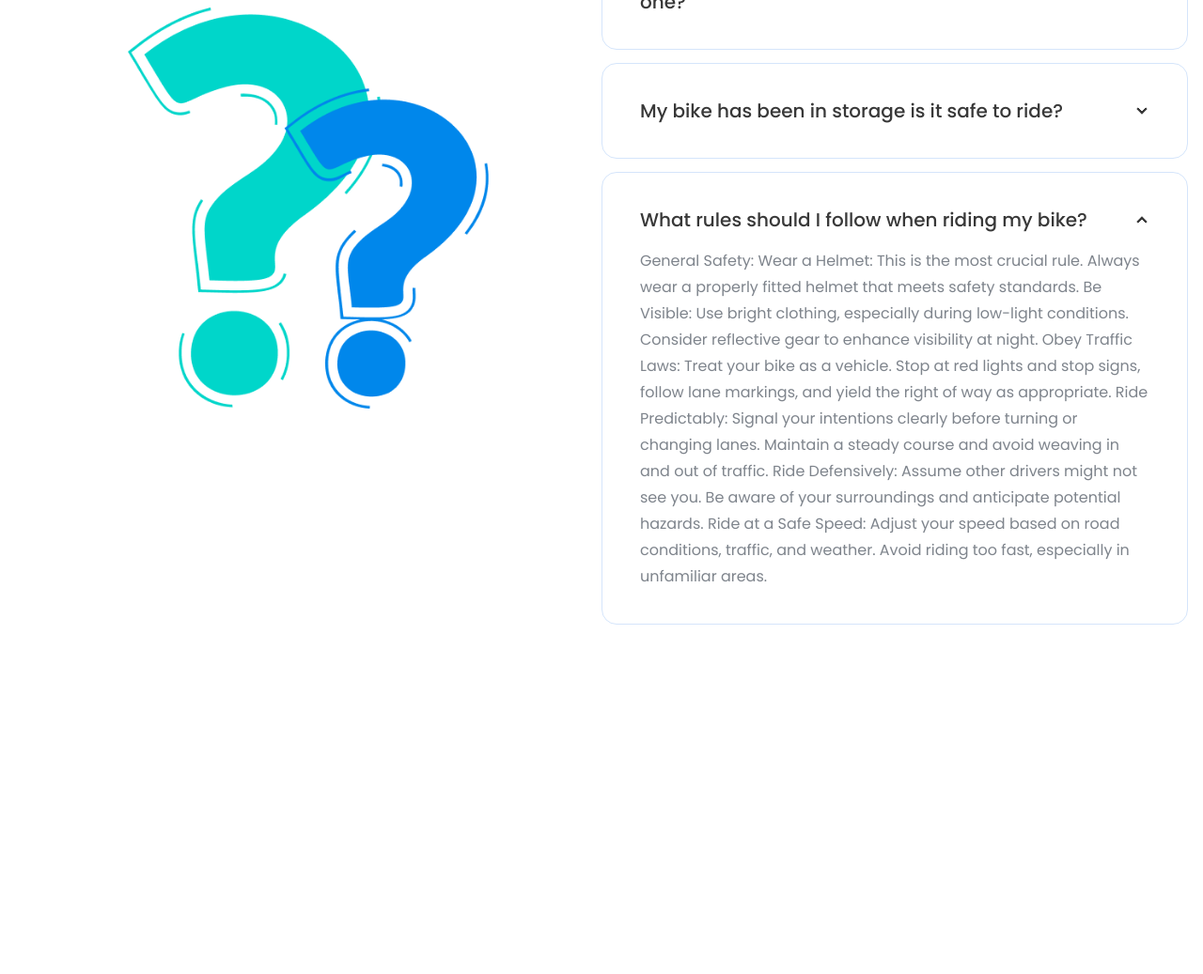
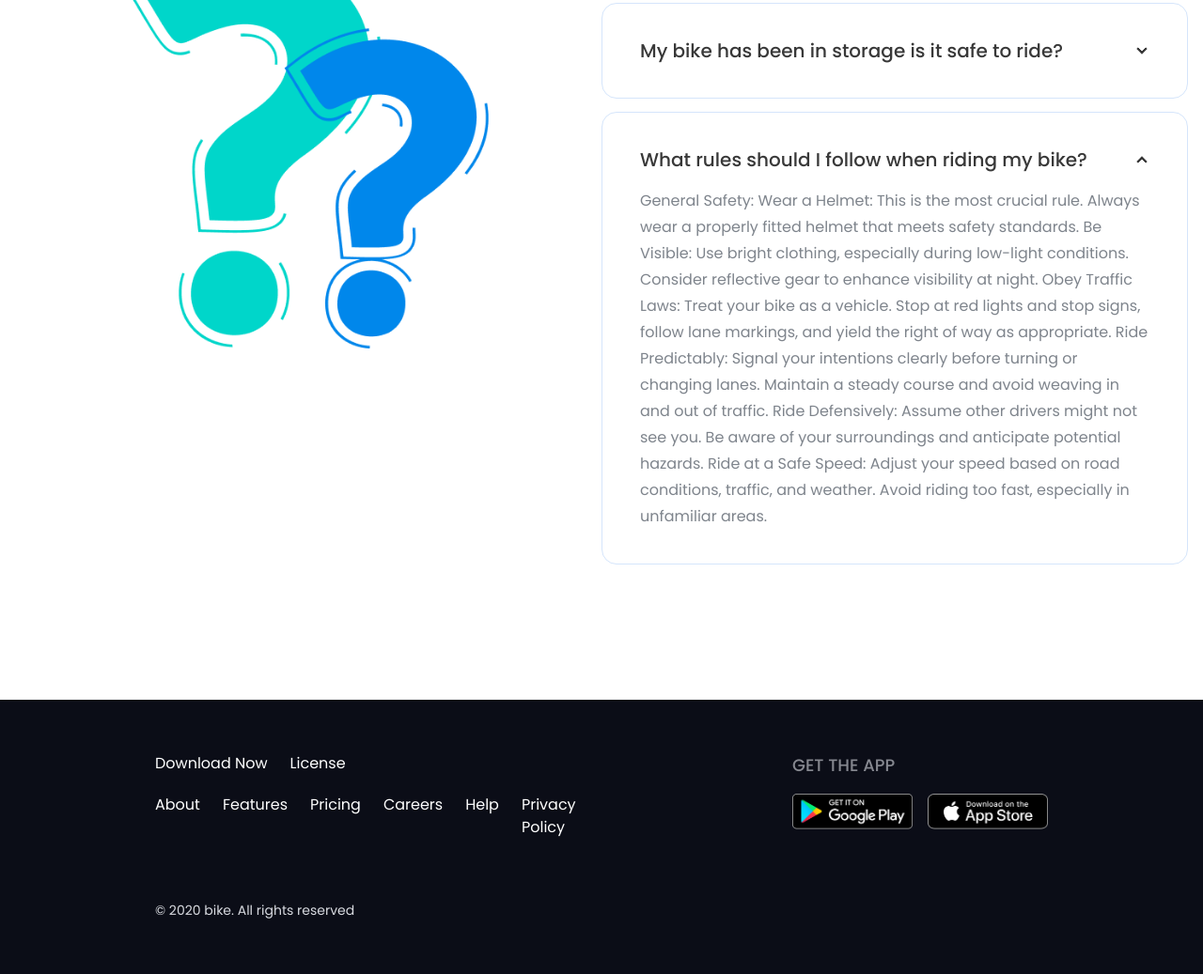
Before and after one commit to imSamiul/Biker-zone-Tailwind-DaisyUI-Samiul3041, a plain HTML site: page index.html in a window 1280 px wide. Shown: the part 3440-4477 px from the top of the page at 94% size. Before the commit the page ends 4121 px from the top, so only its background shows below. Drawn offline with nearby package versions, Linux system fonts and the light colour scheme.

Commit message:
added the footer section

```diff
--- a/index.html
+++ b/index.html
@@ -555,7 +555,7 @@
       <!-- -------- Frequently Asked Section Start-------- -->
       <div>
         <h1
-          class="text-center text-4xl md:text-5xl font-semibold mb-6 md:mb-28"
+          class="text-center text-4xl md:text-5xl font-semibold mb-6 md:mb-12"
         >
           Frequently <br class="md:hidden" />
           Asked <span class="text-[#E76F51]">Questions</span>
@@ -682,6 +682,36 @@
       </div>
       <!-- -------- Frequently Asked Section End -------- -->
     </main>
-    <footer></footer>
+
+    <footer
+      class="footer px-[165px] py-14 bg-[#0B0D17] text-white mt-32 justify-between grid-cols-2 grid-flow-row"
+    >
+      <div class="text-base font-normal leading-6">
+        <div class="mb-3 flex gap-6">
+          <p>Download Now</p>
+          <p>License</p>
+        </div>
+        <div class="mb-6 flex gap-6">
+          <p>About</p>
+          <p>Features</p>
+          <p>Pricing</p>
+          <p>Careers</p>
+          <p>Help</p>
+          <p>Privacy Policy</p>
+        </div>
+      </div>
+      <div class="justify-self-end">
+        <h6 class="footer-title text-[#D9DBE1] text-lg font-medium leading-7">
+          Get the App
+        </h6>
+        <div class="grid grid-cols-2 gap-4">
+          <img src="./images/others/android.png" alt="android" class="w-32" />
+          <img src="./images/others/ios.png" alt="ios" class="w-32" />
+        </div>
+      </div>
+      <div class="text-[#D9DBE1] text-sm leading-6">
+        © 2020 bike. All rights reserved
+      </div>
+    </footer>
   </body>
 </html>
```
